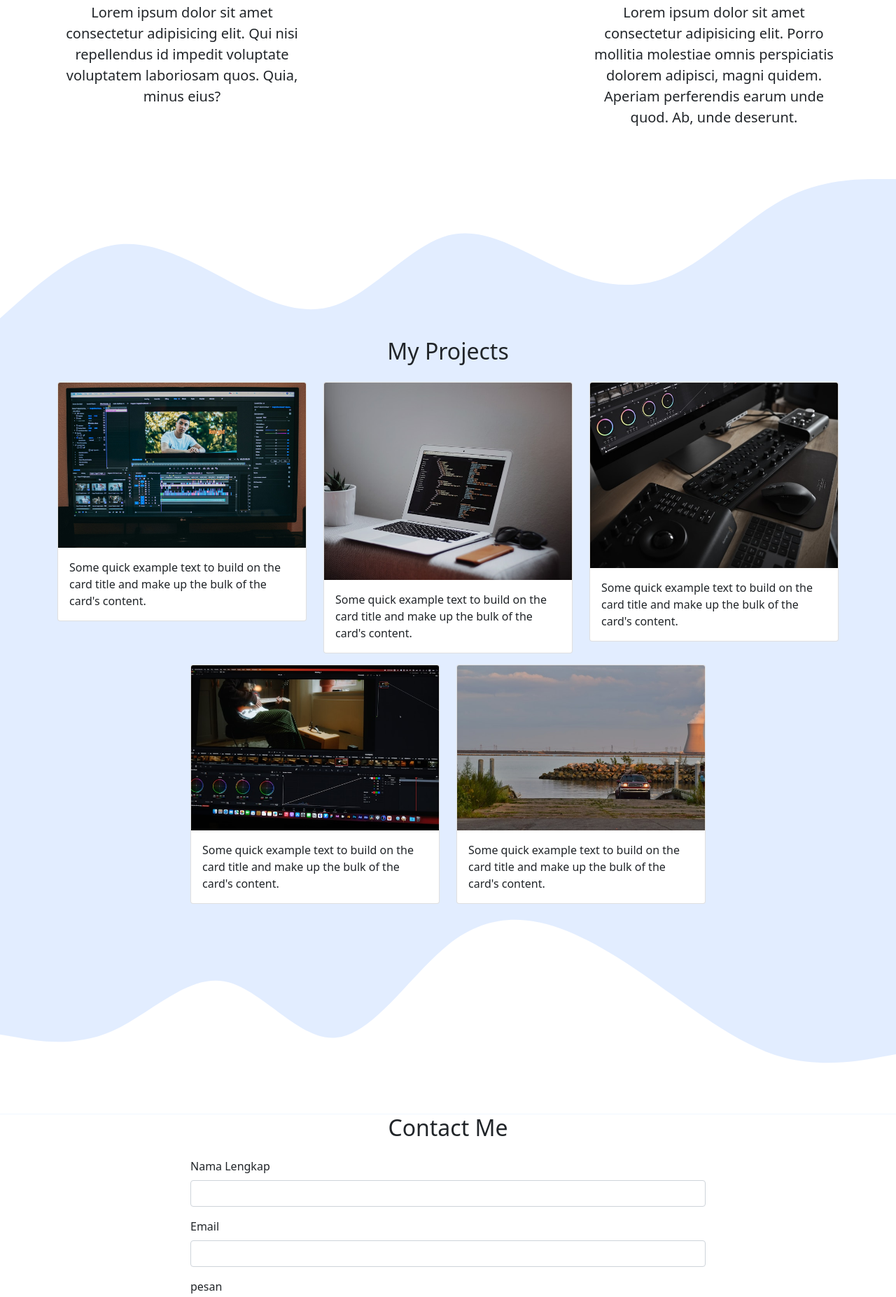
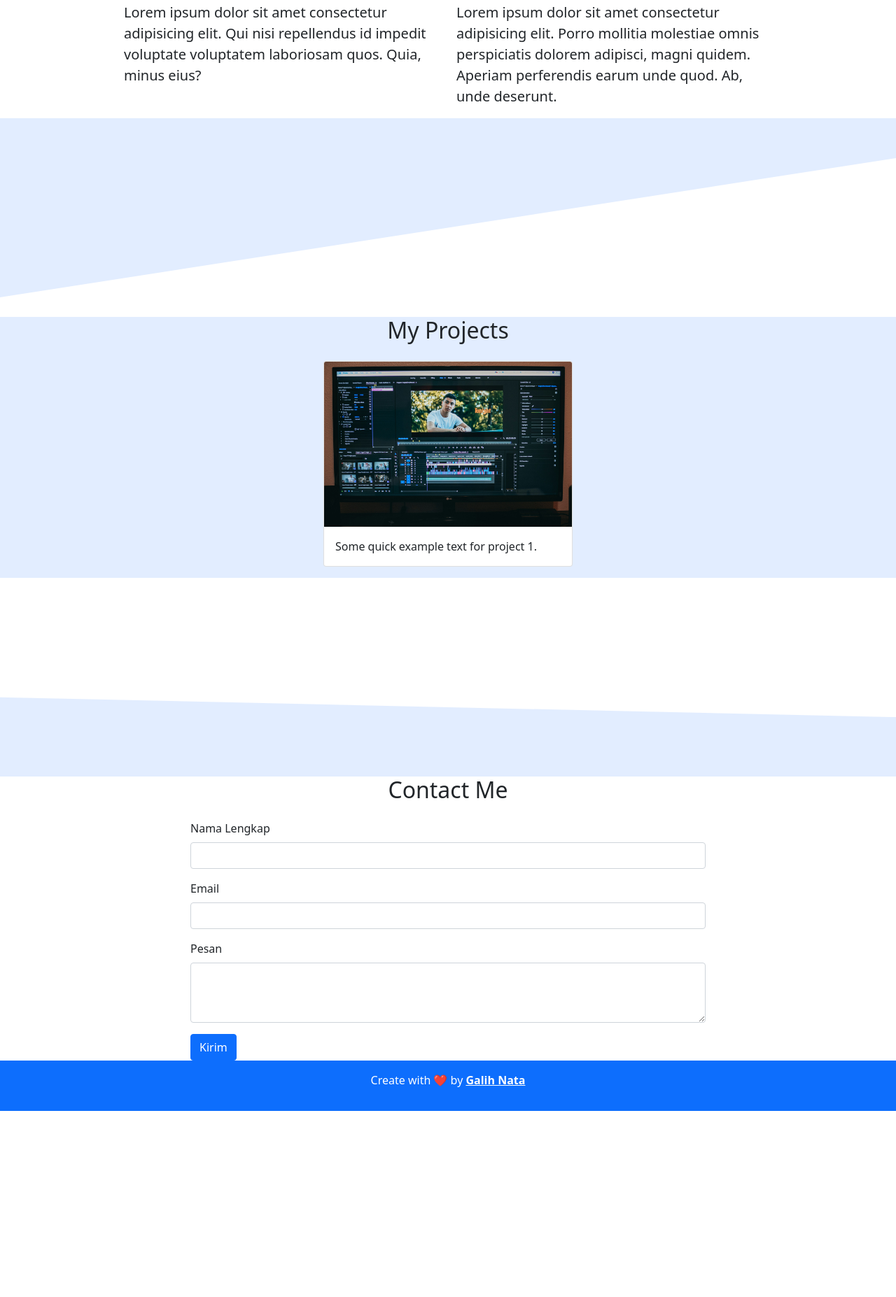
Before and after one commit to ArunaNata/ArunaNata.github.io, a plain HTML site: page index.html in a window 1280 px wide. Shown: the part 762-2616 px from the top of the page at 70% size. After the commit the page ends 2350 px from the top, so only its background shows below. Drawn offline with nearby package versions, Linux system fonts and the light colour scheme.

Commit message:
Update index.html

```diff
--- a/index.html
+++ b/index.html
@@ -1,20 +1,23 @@
 <!DOCTYPE html>
 <html lang="en">
   <head>
-    <!-- Required meta tags -->
     <meta charset="utf-8" />
     <meta name="viewport" content="width=device-width, initial-scale=1" />
+    <title>My Portfolio Galih Aruna!</title>
 
     <!-- Bootstrap CSS -->
-    <link href="https://cdn.jsdelivr.net/npm/bootstrap@5.0.2/dist/css/bootstrap.min.css" rel="stylesheet" integrity="sha384-EVSTQN3/azprG1Anm3QDgpJLIm9Nao0Yz1ztcQTwFspd3yD65VohhpuuCOmLASjC" crossorigin="anonymous" />
+    <link
+      href="https://cdn.jsdelivr.net/npm/bootstrap@5.0.2/dist/css/bootstrap.min.css"
+      rel="stylesheet"
+      integrity="sha384-EVSTQN3/azprG1Anm3QDgpJLIm9Nao0Yz1ztcQTwFspd3yD65VohhpuuCOmLASjC"
+      crossorigin="anonymous"
+    />
 
-    <!-- MY CSS -->
+    <!-- Custom CSS -->
     <link rel="stylesheet" href="style.css" />
-
-    <title>My Portofolio Galih Aruna!</title>
   </head>
   <body>
-    <!--Navbar -->
+    <!-- Navbar -->
     <nav class="navbar navbar-expand-lg navbar-dark bg-primary shadow-sm">
       <div class="container">
         <a class="navbar-brand" href="#">Galih Aruna</a>
@@ -24,37 +27,33 @@
         <div class="collapse navbar-collapse" id="navbarNav">
           <ul class="navbar-nav ms-auto">
             <li class="nav-item">
-              <a class="nav-link active" aria-current="page" href="#">Home</a>
+              <a class="nav-link active" href="#">Home</a>
             </li>
             <li class="nav-item">
-              <a class="nav-link" href="#">About</a>
+              <a class="nav-link" href="#About">About</a>
             </li>
             <li class="nav-item">
-              <a class="nav-link" href="#">Project</a>
+              <a class="nav-link" href="#Project">Project</a>
             </li>
             <li class="nav-item">
-              <a class="nav-link" href="#">Contact</a>
+              <a class="nav-link" href="#contact">Contact</a>
             </li>
           </ul>
         </div>
       </div>
     </nav>
-    <!-- Akhir Navbar -->
+
     <!-- Jumbotron -->
     <section class="jumbotron text-center">
       <img src="img/baru.jpg" alt="Galih Aruna" width="200" class="rounded-circle img-thumbnail" />
       <h1 class="display-4">Galih Aruna</h1>
       <p class="lead">Student & Editor</p>
       <svg xmlns="http://www.w3.org/2000/svg" viewBox="0 0 1440 320">
-        <path
-          fill="#ffff"
-          fill-opacity="1"
-          d="M0,128L30,112C60,96,120,64,180,69.3C240,75,300,117,360,144C420,171,480,181,540,160C600,139,660,85,720,90.7C780,96,840,160,900,165.3C960,171,1020,117,1080,96C1140,75,1200,85,1260,106.7C1320,128,1380,160,1410,176L1440,192L1440,320L1410,320C1380,320,1320,320,1260,320C1200,320,1140,320,1080,320C1020,320,960,320,900,320C840,320,780,320,720,320C660,320,600,320,540,320C480,320,420,320,360,320C300,320,240,320,180,320C120,320,60,320,30,320L0,320Z"
-        ></path>
+        <path fill="#ffffff" fill-opacity="1" d="M0,128L1440,192L1440,0L0,0Z"></path>
       </svg>
     </section>
-    <!-- Akhir Jumbotron -->
-    <!-- About -->
+
+    <!-- About Section -->
     <section id="About">
       <div class="container">
         <div class="row text-center mb-3">
@@ -62,25 +61,21 @@
             <h2>About Me</h2>
           </div>
         </div>
-        <div class="row justify-content-between fs-5 text-center">
-          <div class="col-4">
+        <div class="row justify-content-center fs-5">
+          <div class="col-md-5">
             <p>Lorem ipsum dolor sit amet consectetur adipisicing elit. Qui nisi repellendus id impedit voluptate voluptatem laboriosam quos. Quia, minus eius?</p>
           </div>
-          <div class="col-md-4">
+          <div class="col-md-5">
             <p>Lorem ipsum dolor sit amet consectetur adipisicing elit. Porro mollitia molestiae omnis perspiciatis dolorem adipisci, magni quidem. Aperiam perferendis earum unde quod. Ab, unde deserunt.</p>
           </div>
         </div>
       </div>
       <svg xmlns="http://www.w3.org/2000/svg" viewBox="0 0 1440 320">
-        <path
-          fill="#e2edff"
-          fill-opacity="1"
-          d="M0,288L30,261.3C60,235,120,181,180,170.7C240,160,300,192,360,224C420,256,480,288,540,266.7C600,245,660,171,720,154.7C780,139,840,181,900,208C960,235,1020,245,1080,218.7C1140,192,1200,128,1260,96C1320,64,1380,64,1410,64L1440,64L1440,320L1410,320C1380,320,1320,320,1260,320C1200,320,1140,320,1080,320C1020,320,960,320,900,320C840,320,780,320,720,320C660,320,600,320,540,320C480,320,420,320,360,320C300,320,240,320,180,320C120,320,60,320,30,320L0,320Z"
-        ></path>
+        <path fill="#e2edff" fill-opacity="1" d="M0,288L1440,64L1440,0L0,0Z"></path>
       </svg>
     </section>
-    <!-- Akhir About -->
-    <!-- Project -->
+
+    <!-- Project Section -->
     <section id="Project" style="background-color: #e2edff">
       <div class="container">
         <div class="row text-center mb-3">
@@ -91,56 +86,21 @@
         <div class="row justify-content-center">
           <div class="col-md-4 mb-3">
             <div class="card">
-              <img src="img/projects/projects.jpg" class="card-img-top" alt="projects 1" />
+              <img src="img/projects/projects.jpg" class="card-img-top" alt="Project 1" />
               <div class="card-body">
-                <p class="card-text">Some quick example text to build on the card title and make up the bulk of the card's content.</p>
+                <p class="card-text">Some quick example text for project 1.</p>
               </div>
             </div>
           </div>
-          <div class="col-md-4 mb-3">
-            <div class="card">
-              <img src="img/projects/projects2.jpg" class="card-img-top" alt="projects 2" />
-              <div class="card-body">
-                <p class="card-text">Some quick example text to build on the card title and make up the bulk of the card's content.</p>
-              </div>
-            </div>
-          </div>
-          <div class="col-md-4 mb-3">
-            <div class="card">
-              <img src="img/projects/projects3.jpg" class="card-img-top" alt="projects 3" />
-              <div class="card-body">
-                <p class="card-text">Some quick example text to build on the card title and make up the bulk of the card's content.</p>
-              </div>
-            </div>
-          </div>
-          <div class="col-md-4 mb-3">
-            <div class="card">
-              <img src="img/projects/projects4.jpg" class="card-img-top" alt="projects 4" />
-              <div class="card-body">
-                <p class="card-text">Some quick example text to build on the card title and make up the bulk of the card's content.</p>
-              </div>
-            </div>
-          </div>
-          <div class="col-md-4 mb-3">
-            <div class="card">
-              <img src="img/projects/projects5.jpg" class="card-img-top" alt="projects 5" />
-              <div class="card-body">
-                <p class="card-text">Some quick example text to build on the card title and make up the bulk of the card's content.</p>
-              </div>
-            </div>
-          </div>
+          <!-- Tambahkan project lain sesuai kebutuhan -->
         </div>
       </div>
       <svg xmlns="http://www.w3.org/2000/svg" viewBox="0 0 1440 320">
-        <path
-          fill="#ffff"
-          fill-opacity="1"
-          d="M0,192L30,197.3C60,203,120,213,180,186.7C240,160,300,96,360,106.7C420,117,480,203,540,197.3C600,192,660,96,720,48C780,0,840,0,900,21.3C960,43,1020,85,1080,128C1140,171,1200,213,1260,229.3C1320,245,1380,235,1410,229.3L1440,224L1440,320L1410,320C1380,320,1320,320,1260,320C1200,320,1140,320,1080,320C1020,320,960,320,900,320C840,320,780,320,720,320C660,320,600,320,540,320C480,320,420,320,360,320C300,320,240,320,180,320C120,320,60,320,30,320L0,320Z"
-        ></path>
+        <path fill="#ffffff" fill-opacity="1" d="M0,192L1440,224L1440,0L0,0Z"></path>
       </svg>
     </section>
-    <!-- Akhir Project -->
-    <!-- Contact -->
+
+    <!-- Contact Section -->
     <section id="contact">
       <div class="container">
         <div class="row text-center mb-3">
@@ -152,23 +112,22 @@
           <div class="col-md-8">
             <form name="contact-form">
               <div class="alert alert-success alert-dismissible fade show d-none my-alert" role="alert">
-                <strong>Terima Kasih</strong> You should check in on some of those fields .
+                <strong>Terima Kasih!</strong> Pesan kamu sudah terkirim.
                 <button type="button" class="btn-close" data-bs-dismiss="alert" aria-label="Close"></button>
               </div>
               <div class="mb-3">
                 <label for="name" class="form-label">Nama Lengkap</label>
-                <input type="text" class="form-control" id="name" aria-describedby="name" name="nama"/>
+                <input type="text" class="form-control" id="name" name="nama" />
               </div>
               <div class="mb-3">
                 <label for="email" class="form-label">Email</label>
-                <input type="email" class="form-control" id="email" aria-describedby="email" name="email"/>
+                <input type="email" class="form-control" id="email" name="email" />
               </div>
               <div class="mb-3">
-                <label for="pesan" class="form-label">pesan</label>
+                <label for="pesan" class="form-label">Pesan</label>
                 <textarea class="form-control" id="pesan" rows="3" name="pesan"></textarea>
               </div>
-
-              <button type="submit" class="btn btn-primary btn-kirim">kirim</button>
+              <button type="submit" class="btn btn-primary btn-kirim">Kirim</button>
               <button class="btn btn-primary btn-loading d-none" type="button" disabled>
                 <span class="spinner-border spinner-border-sm" role="status" aria-hidden="true"></span>
                 Loading...
@@ -177,24 +136,15 @@
           </div>
         </div>
       </div>
-      <svg xmlns="http://www.w3.org/2000/svg" viewBox="0 0 1440 320">
-        <path
-          fill="#0d6efd"
-          fill-opacity="1"
-          d="M0,64L34.3,58.7C68.6,53,137,43,206,74.7C274.3,107,343,181,411,202.7C480,224,549,192,617,149.3C685.7,107,754,53,823,53.3C891.4,53,960,107,1029,138.7C1097.1,171,1166,181,1234,170.7C1302.9,160,1371,128,1406,112L1440,96L1440,320L1405.7,320C1371.4,320,1303,320,1234,320C1165.7,320,1097,320,1029,320C960,320,891,320,823,320C754.3,320,686,320,617,320C548.6,320,480,320,411,320C342.9,320,274,320,206,320C137.1,320,69,320,34,320L0,320Z"
-        ></path>
-      </svg>
     </section>
-    <!-- Akhir Contact -->
+
     <!-- Footer -->
-    <footer class="bg-primary text-white text-center">
-        <p>Create with love by <a href="https://www.instagram.com/natoplerr_/" class="text-white fw-bold">Galih Nata</a></p>
+    <footer class="bg-primary text-white text-center py-3">
+      <p>Create with ❤️ by <a href="https://www.instagram.com/natoplerr_/" class="text-white fw-bold">Galih Nata</a></p>
     </footer>
 
-
-
+    <!-- Bootstrap JS & Contact Script -->
     <script src="https://cdn.jsdelivr.net/npm/bootstrap@5.0.2/dist/js/bootstrap.bundle.min.js" integrity="sha384-MrcW6ZMFYlzcLA8Nl+NtUVF0sA7MsXsP1UyJoMp4YLEuNSfAP+JcXn/tWtIaxVXM" crossorigin="anonymous"></script>
-
     <script>
       const scriptURL = "https://script.google.com/macros/s/AKfycbziOiJPmORBn-x7JS6zhsALqgR44uHuYhVxKELVHgEU8jm9TTugwSPoqnpXO521o4KPZw/exec";
       const form = document.forms["contact-form"];
@@ -204,24 +154,18 @@
 
       form.addEventListener("submit", (e) => {
         e.preventDefault();
-        // ketika tombol submit diklik
-        // tampilkan tombol loading hilangkan tombol kirim
         btnLoading.classList.toggle("d-none");
         btnKirim.classList.toggle("d-none");
-
         fetch(scriptURL, { method: "POST", body: new FormData(form) })
           .then((response) => {
-            // tampilkan tombol kirim hilangkan tombol loading
             btnLoading.classList.toggle("d-none");
             btnKirim.classList.toggle("d-none");
-            // tampilkan alert
             myAlert.classList.toggle("d-none");
-            // reset form
             form.reset();
             console.log("Success!", response);
           })
           .catch((error) => console.error("Error!", error.message));
       });
-    </script>
+    </script>
   </body>
 </html>
```
